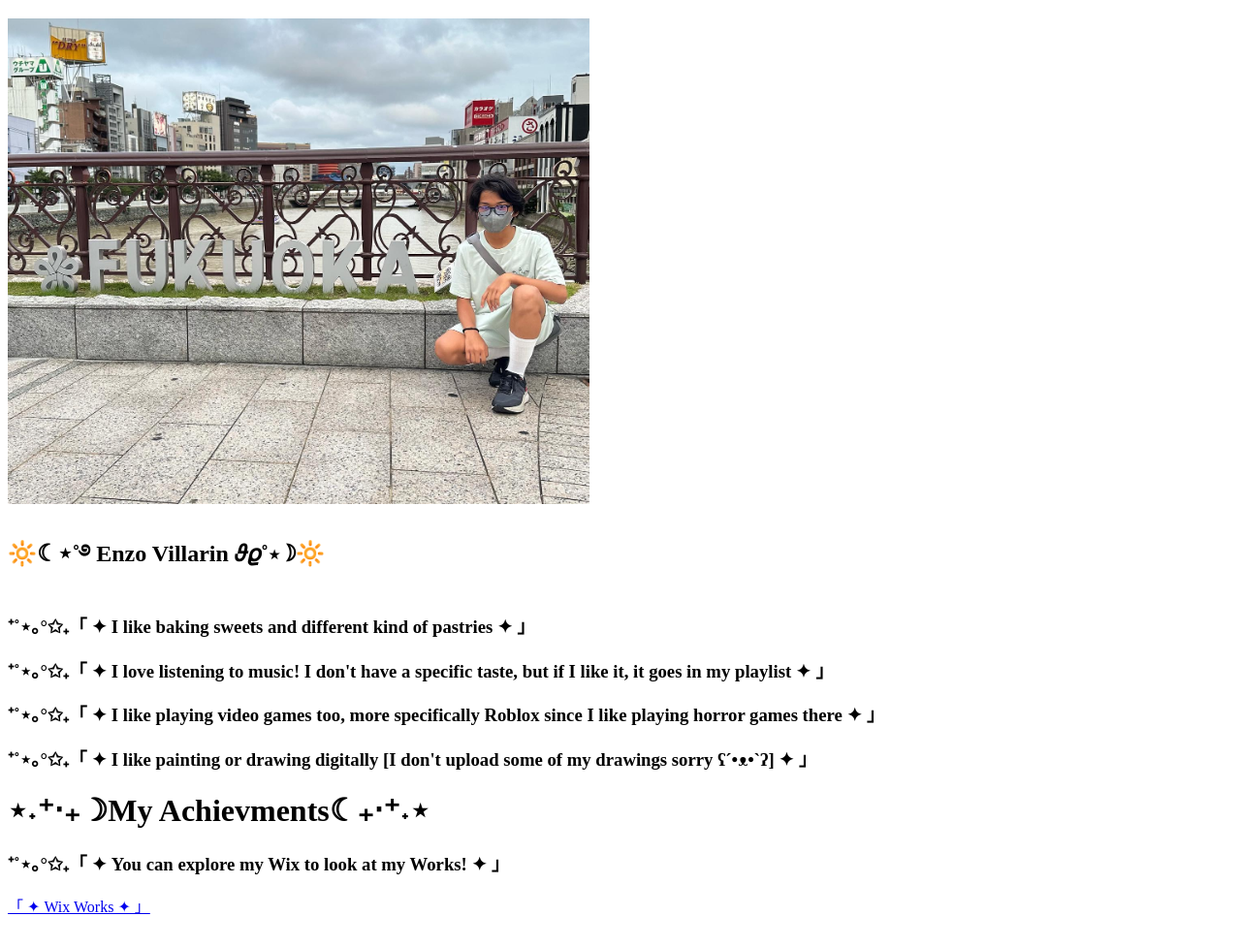
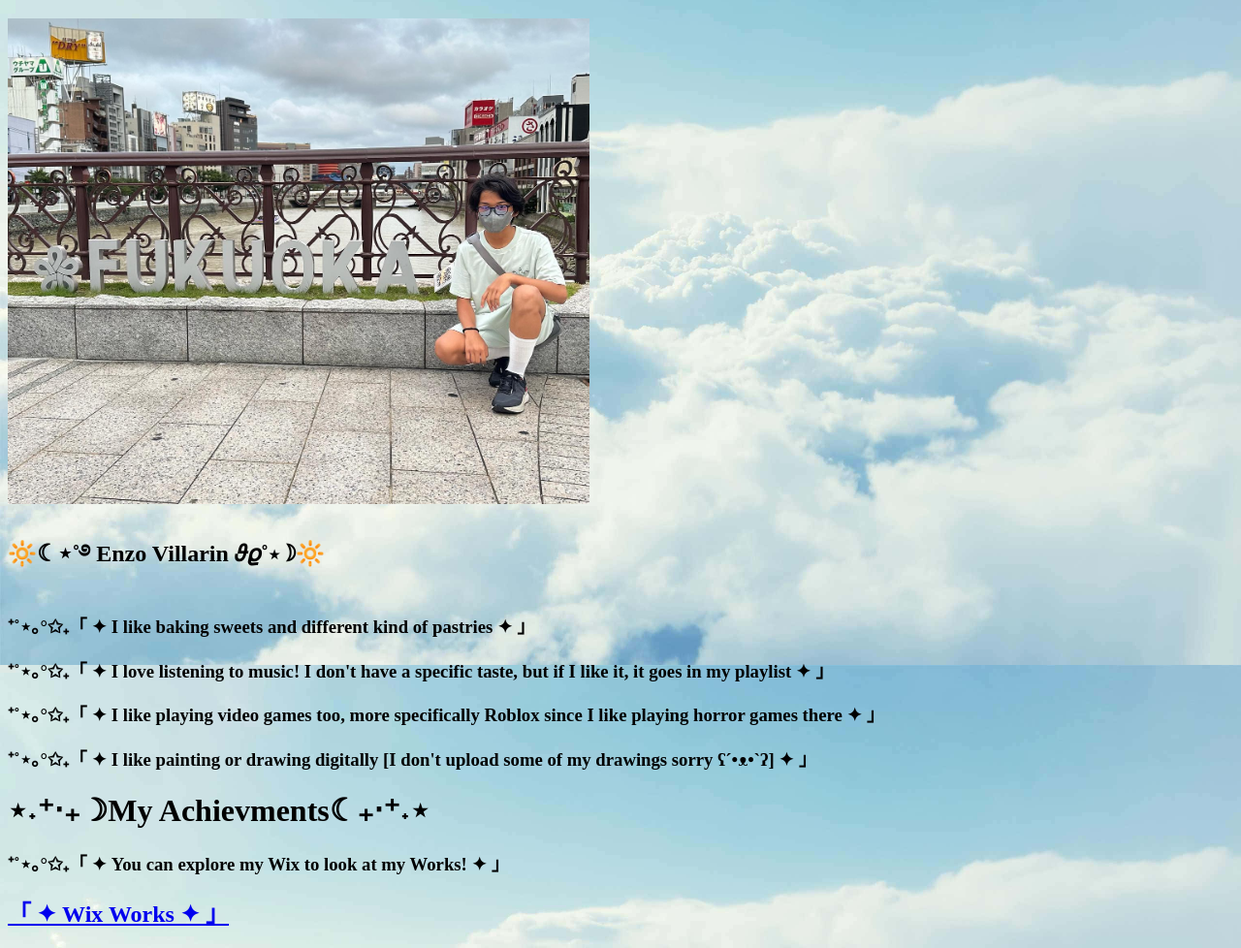
Before and after one commit to EnzoZen143/SimpleHTML, a plain HTML site: page index.html in a window 1280 px wide. Shown: the part 114-1092 px from the top of the page at 97% size. Before the commit the page ends 1068 px from the top, so only its background shows below. Drawn offline with Linux system fonts and the light colour scheme.

Commit message:
update portfolio

```diff
--- a/index.html
+++ b/index.html
@@ -15,6 +15,27 @@
     <h3> ⁺˚⋆｡°✩₊「 ✦ I like painting or drawing digitally [I don't upload some of my drawings sorry ʕ´•ᴥ•`ʔ] ✦ 」 </h3>
     <h1> ⋆˖⁺‧₊☽My Achievments☾₊‧⁺˖⋆ </h1>
     <h3> ⁺˚⋆｡°✩₊「 ✦ You can explore my Wix to look at my Works! ✦ 」 </h3>
-    <a href="https://enzovillarin.wixsite.com/enzo-villarin-portfo">「 ✦ Wix Works ✦ 」</a>
+    <h2><a href="https://enzovillarin.wixsite.com/enzo-villarin-portfo">「 ✦ Wix Works ✦ 」</a></h2>
 </body>
 </html>
+<html>
+<body style="background-color:rgb(152, 209, 255);">
+
+
+</body>
+</html>
+<html>
+<head>
+<style>
+body {
+  background-image: url('cloud.jpg');
+  background-repeat: no-repeat;
+  background-attachment: fixed;
+  background-size: cover;
+}
+</style>
+</head>
+<body>
+
+</body>
+</html>
```
